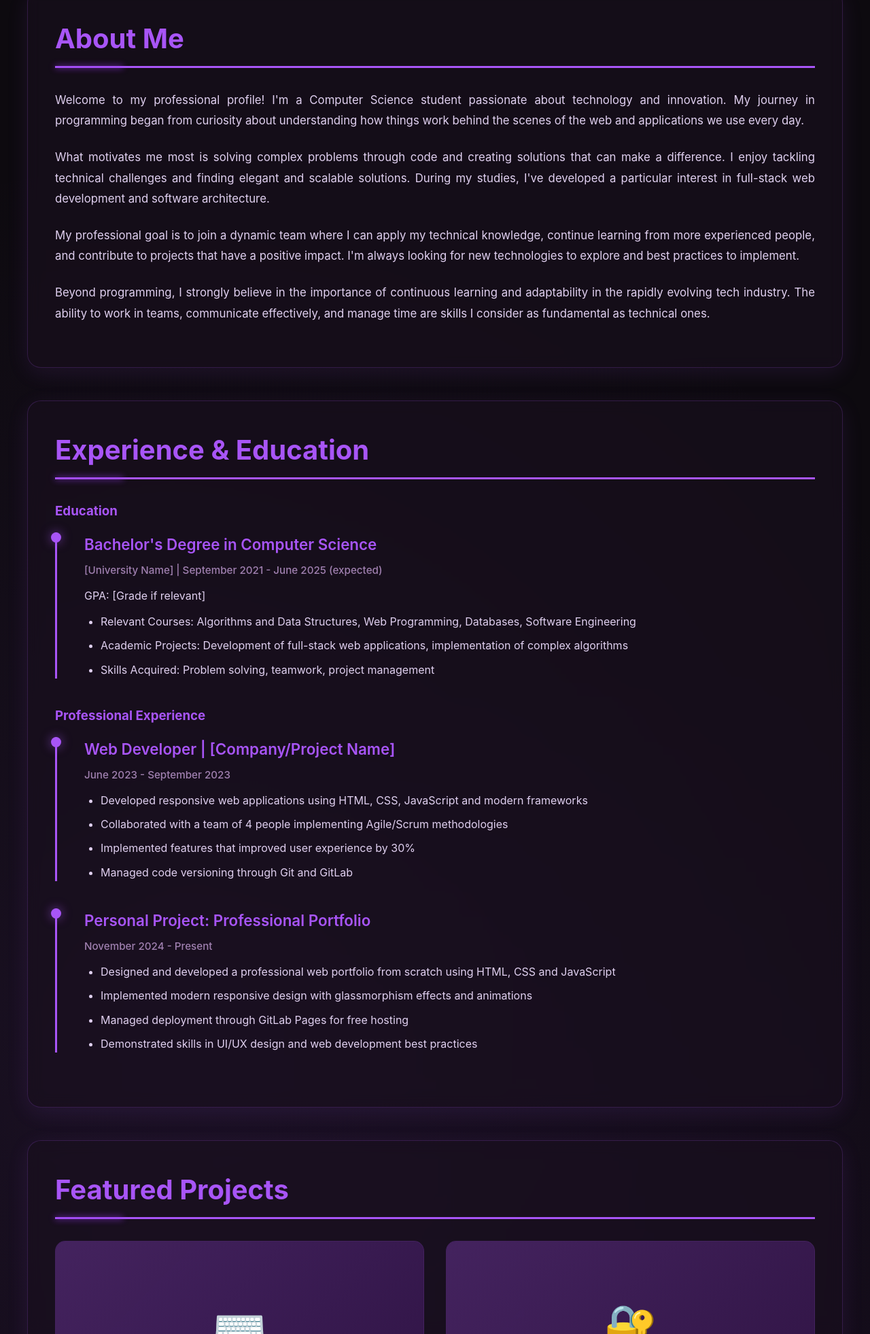
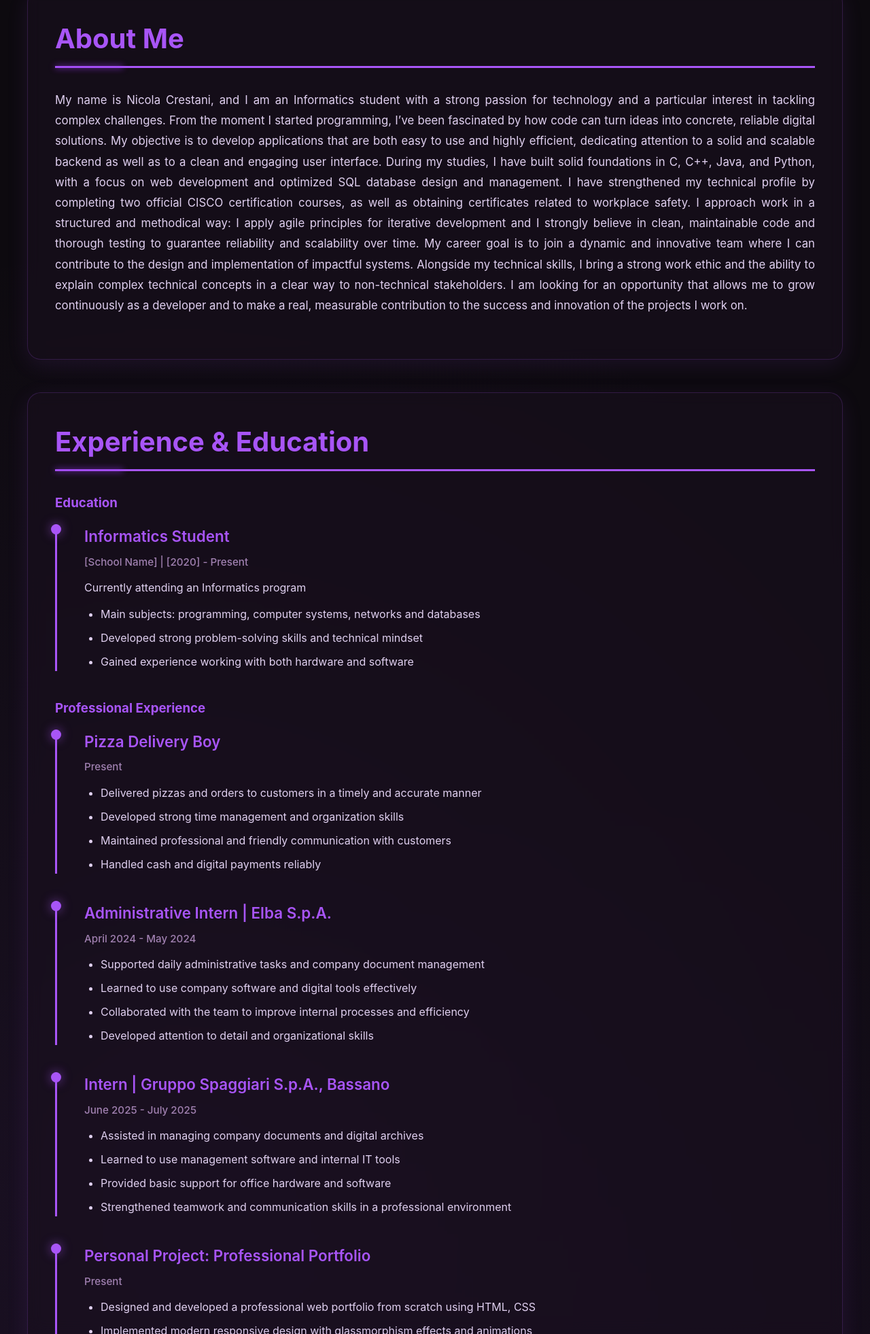
Before and after one commit to nicolani006-ux/portfolio-crestani, a plain HTML site: page index.html in a window 1280 px wide. Shown: the part 838-2800 px from the top of the page at 68% size. Drawn offline with Linux system fonts and the light colour scheme.

Commit message:
modificato file

```diff
--- a/index.html
+++ b/index.html
@@ -581,7 +581,7 @@
             <p>Computer Science Student | Full Stack Developer | Problem Solver</p>
 
             <div class="contact-info">
-                <div>📧 crestaninicola7@gmail.com</div>
+                <div>📧 nicolani006@gmail.com</div>
                 <div>📱 +39 334 997 7320</div>
                 <div>📍 Marostica, Vicenza, Italy</div>
             </div>
@@ -595,25 +595,11 @@
         <h2>About Me</h2>
         <div class="about-content">
             <p>
-                Welcome to my professional profile! I'm a Computer Science student passionate about technology
-                and innovation. My journey in programming began from curiosity about understanding how things work
-                behind the scenes of the web and applications we use every day.
-            </p>
-            <p>
-                What motivates me most is solving complex problems through code and creating solutions
-                that can make a difference. I enjoy tackling technical challenges and finding elegant and scalable solutions.
-                During my studies, I've developed a particular interest in full-stack web development and
-                software architecture.
-            </p>
-            <p>
-                My professional goal is to join a dynamic team where I can apply my
-                technical knowledge, continue learning from more experienced people, and contribute to projects that have
-                a positive impact. I'm always looking for new technologies to explore and best practices to implement.
-            </p>
-            <p>
-                Beyond programming, I strongly believe in the importance of continuous learning and adaptability
-                in the rapidly evolving tech industry. The ability to work in teams, communicate effectively,
-                and manage time are skills I consider as fundamental as technical ones.
+               My name is Nicola Crestani, and I am an Informatics student with a strong passion for technology and a particular interest in tackling complex challenges. From the moment I started programming, I’ve been fascinated by how code can turn ideas into concrete, reliable digital solutions. My objective is to develop applications that are both easy to use and highly efficient, dedicating attention to a solid and scalable backend as well as to a clean and engaging user interface.
+
+During my studies, I have built solid foundations in C, C++, Java, and Python, with a focus on web development and optimized SQL database design and management. I have strengthened my technical profile by completing two official CISCO certification courses, as well as obtaining certificates related to workplace safety. I approach work in a structured and methodical way: I apply agile principles for iterative development and I strongly believe in clean, maintainable code and thorough testing to guarantee reliability and scalability over time.
+
+My career goal is to join a dynamic and innovative team where I can contribute to the design and implementation of impactful systems. Alongside my technical skills, I bring a strong work ethic and the ability to explain complex technical concepts in a clear way to non-technical stakeholders. I am looking for an opportunity that allows me to grow continuously as a developer and to make a real, measurable contribution to the success and innovation of the projects I work on.
             </p>
         </div>
     </section>
@@ -627,39 +613,61 @@
 <h3 style="color: var(--accent-color); margin-top: 2rem; margin-bottom: 1rem;">Education</h3>
 
 <div class="timeline-item">
-            <h3>Bachelor's Degree in Computer Science</h3>
-            <p class="date">[University Name] | September 2021 - June 2025 (expected)</p>
-            <p style="color: var(--text-color); margin-bottom: 0.5rem;">GPA: [Grade if relevant]</p>
+    <h3>Informatics Student</h3>
+    <p class="date">[School Name] | [2020] - Present</p>
+    <p style="color: var(--text-color); margin-bottom: 0.5rem;">Currently attending an Informatics program</p>
     <ul>
-                <li>Relevant Courses: Algorithms and Data Structures, Web Programming, Databases, Software Engineering</li>
-                <li>Academic Projects: Development of full-stack web applications, implementation of complex algorithms</li>
-                <li>Skills Acquired: Problem solving, teamwork, project management</li>
+        <li>Main subjects: programming, computer systems, networks and databases</li>
+        <li>Developed strong problem-solving skills and technical mindset</li>
+        <li>Gained experience working with both hardware and software</li>
     </ul>
 </div>
 
 <h3 style="color: var(--accent-color); margin-top: 2rem; margin-bottom: 1rem;">Professional Experience</h3>
 
 <div class="timeline-item">
-            <h3>Web Developer | [Company/Project Name]</h3>
-            <p class="date">June 2023 - September 2023</p>
+    <h3>Pizza Delivery Boy</h3>
+    <p class="date">Present</p>
     <ul>
-                <li>Developed responsive web applications using HTML, CSS, JavaScript and modern frameworks</li>
-                <li>Collaborated with a team of 4 people implementing Agile/Scrum methodologies</li>
-                <li>Implemented features that improved user experience by 30%</li>
-                <li>Managed code versioning through Git and GitLab</li>
+        <li>Delivered pizzas and orders to customers in a timely and accurate manner</li>
+        <li>Developed strong time management and organization skills</li>
+        <li>Maintained professional and friendly communication with customers</li>
+        <li>Handled cash and digital payments reliably</li>
+    </ul>
+</div>
+
+<div class="timeline-item">
+    <h3>Administrative Intern | Elba S.p.A.</h3>
+    <p class="date">April 2024 - May 2024</p>
+    <ul>
+        <li>Supported daily administrative tasks and company document management</li>
+        <li>Learned to use company software and digital tools effectively</li>
+        <li>Collaborated with the team to improve internal processes and efficiency</li>
+        <li>Developed attention to detail and organizational skills</li>
+    </ul>
+</div>
+
+<div class="timeline-item">
+    <h3>Intern | Gruppo Spaggiari S.p.A., Bassano</h3>
+    <p class="date">June 2025 - July 2025</p>
+    <ul>
+        <li>Assisted in managing company documents and digital archives</li>
+        <li>Learned to use management software and internal IT tools</li>
+        <li>Provided basic support for office hardware and software</li>
+        <li>Strengthened teamwork and communication skills in a professional environment</li>
     </ul>
 </div>
 
 <div class="timeline-item">
     <h3>Personal Project: Professional Portfolio</h3>
-            <p class="date">November 2024 - Present</p>
+    <p class="date">Present</p>
     <ul>
-                <li>Designed and developed a professional web portfolio from scratch using HTML, CSS and JavaScript</li>
+        <li>Designed and developed a professional web portfolio from scratch using HTML, CSS </li>
         <li>Implemented modern responsive design with glassmorphism effects and animations</li>
         <li>Managed deployment through GitLab Pages for free hosting</li>
-                <li>Demonstrated skills in UI/UX design and web development best practices</li>
     </ul>
 </div>
+
     </section>
 
     <!-- -------------------------------------------------------------
@@ -727,8 +735,8 @@
             <div class="skill-category">
                 <h3>💻 Programming Languages</h3>
                 <div class="skill-list">
-                    <span class="skill-tag">HTML5</span>
-                    <span class="skill-tag">CSS3</span>
+                    <span class="skill-tag">HTML</span>
+                    <span class="skill-tag">CSS</span>
                     <span class="skill-tag">JavaScript</span>
                     <span class="skill-tag">Python</span>
                     <span class="skill-tag">Java</span>
@@ -740,11 +748,7 @@
                 <h3>🛠️ Technologies & Tools</h3>
                 <div class="skill-list">
                     <span class="skill-tag">Git/GitLab</span>
-                    <span class="skill-tag">VS Code</span>
-                    <span class="skill-tag">Node.js</span>
-                    <span class="skill-tag">React</span>
-                    <span class="skill-tag">Bootstrap</span>
-                    <span class="skill-tag">Responsive Design</span>
+                    <span class="skill-tag">VSCode</span>
                 </div>
             </div>
 
@@ -753,10 +757,7 @@
                 <div class="skill-list">
                     <span class="skill-tag">Web Development</span>
                     <span class="skill-tag">Database Design</span>
-                    <span class="skill-tag">API Development</span>
-                    <span class="skill-tag">Version Control</span>
                     <span class="skill-tag">Testing & Debugging</span>
-                    <span class="skill-tag">UI/UX Design</span>
                 </div>
             </div>
 
@@ -786,7 +787,7 @@
                 <div class="contact-content">
                     <h3>Email</h3>
                     <p>Write me for job opportunities, collaborations or questions.</p>
-                    <a href="mailto:crestaninicola7@gmail.com">crestaninicola7@gmail.com →</a>
+                    <a href="mailto:nicolani006@gmail.com?subject=Richiesta%20informazioni&body=Ciao%20Nicola%2C%0D%0A">nicolani006@gmail.com →</a>
                 </div>
             </div>
 
```
Lines whose indentation alone changed are shown as unchanged.
